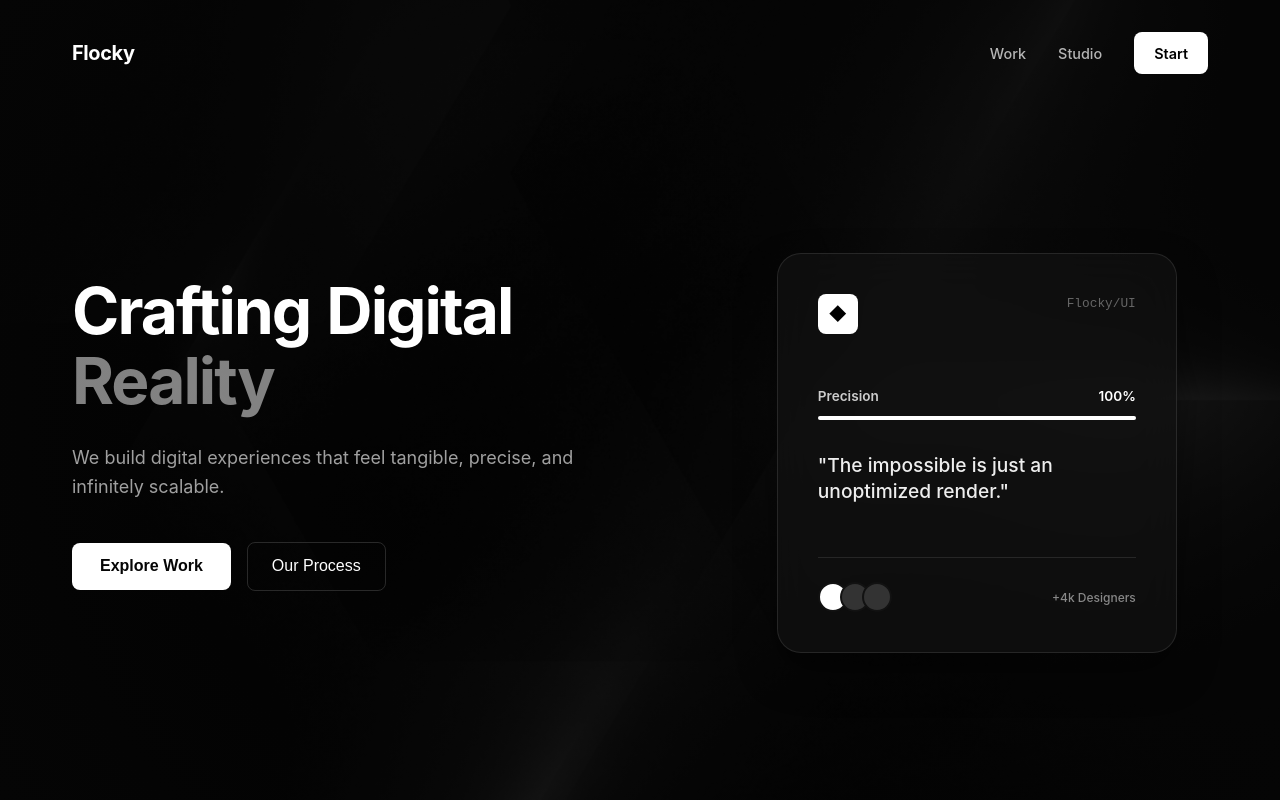
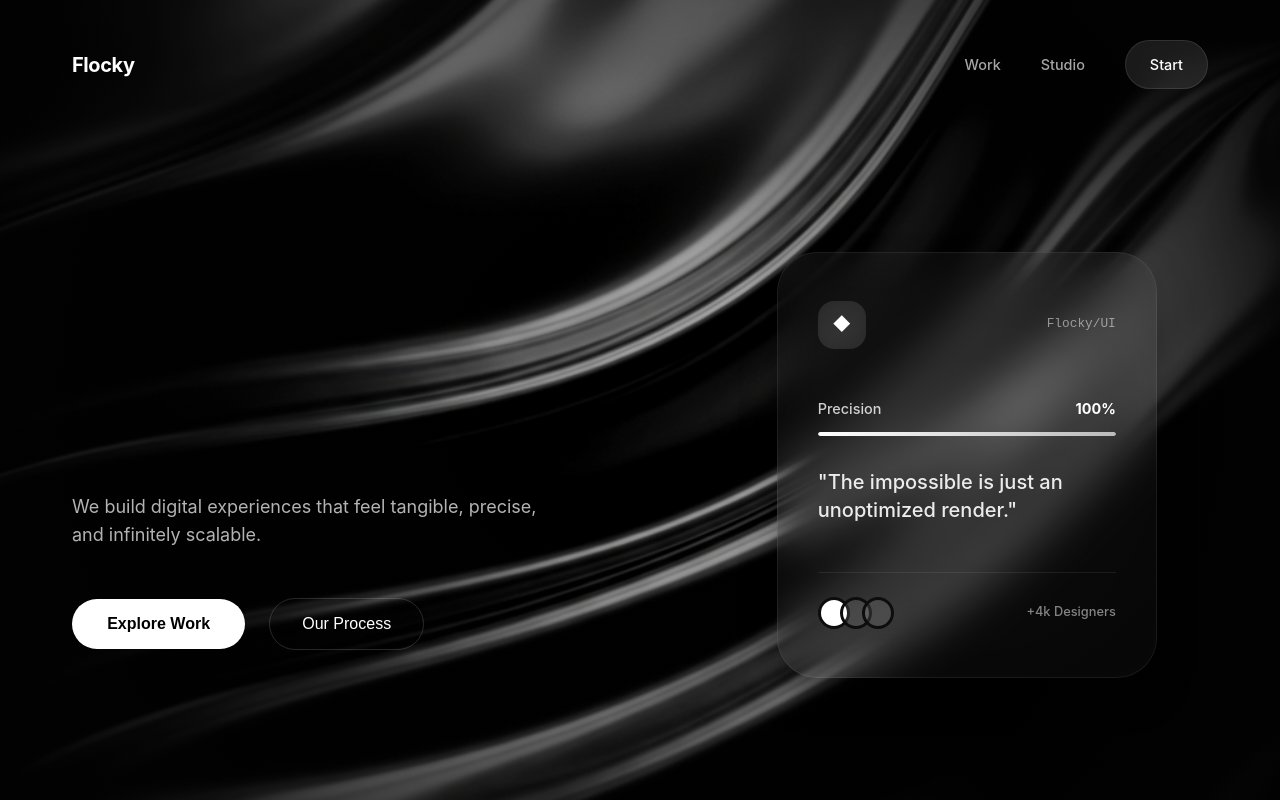
Before and after one commit to Leonxlnx/herosections, a Next.js app: page /hero-02 in a window 1280 px wide. Built offline with nearby package versions, Linux system fonts and the light colour scheme.

Commit message:
Upgrade Hero02 to Liquid Glass aesthetic

```diff
--- a/app/components/HeroGrid.tsx
+++ b/app/components/HeroGrid.tsx
@@ -21,10 +21,10 @@
     {
         id: 2,
         name: "Flocky",
-        description: "Ultra-premium dark mode hero. No 3D, just pure cinematic typography and refined glassmorphism.",
+        description: "Premium liquid glass aesthetic with organic monochrome visuals and ultra-smooth animations.",
         slug: "hero-02",
         status: "ready",
-        preview: "/hero2bg.png",
+        preview: "/hero2bg_liquid.png",
     },
     {
         id: 3,
--- a/app/heroes/hero-02/Hero02.module.css
+++ b/app/heroes/hero-02/Hero02.module.css
@@ -2,7 +2,8 @@
     position: relative;
     min-height: 100vh;
     width: 100%;
-    background: #050505;
+    background: #020202;
+    /* Deepest black */
     color: #fff;
     overflow: hidden;
     font-family: -apple-system, BlinkMacSystemFont, "SF Pro Display", "Segoe UI", Roboto, sans-serif;
@@ -15,18 +16,20 @@
     position: absolute;
     inset: 0;
     z-index: 0;
-    opacity: 0.5;
+    opacity: 0.8;
+    /* Higher opacity for the liquid detail */
 }
 
 .bgImage {
     object-fit: cover;
-    filter: grayscale(100%) contrast(1.1) brightness(0.6);
+    filter: contrast(1.1) brightness(0.9);
+    /* Cleaner, less dull */
 }
 
 .vignette {
     position: absolute;
     inset: 0;
-    background: radial-gradient(circle at 50% 50%, transparent 10%, #050505 100%);
+    background: radial-gradient(circle at 50% 50%, transparent 20%, #020202 100%);
     pointer-events: none;
 }
 
@@ -39,13 +42,10 @@
     display: flex;
     justify-content: space-between;
     align-items: center;
-    padding: 2rem 0;
+    padding: 2.5rem 2rem;
     width: 100%;
     max-width: 1200px;
-    /* Tighter standard width */
     margin: 0 auto;
-    padding-left: 2rem;
-    padding-right: 2rem;
 }
 
 .brand {
@@ -58,15 +58,15 @@
 .navRight {
     display: flex;
     align-items: center;
-    gap: 2rem;
+    gap: 2.5rem;
 }
 
 .navRight a {
     font-size: 0.9rem;
     font-weight: 500;
-    color: rgba(255, 255, 255, 0.7);
+    color: rgba(255, 255, 255, 0.65);
     text-decoration: none;
-    transition: color 0.2s ease;
+    transition: color 0.3s ease;
 }
 
 .navRight a:hover {
@@ -74,35 +74,36 @@
 }
 
 .navCta {
-    padding: 0.6rem 1.25rem;
-    background: #fff;
-    color: #000 !important;
-    border-radius: 8px;
-    /* More standard/pro curvature */
-    font-weight: 600 !important;
+    padding: 0.75rem 1.5rem;
+    background: rgba(255, 255, 255, 0.1);
+    backdrop-filter: blur(10px);
+    color: #fff !important;
+    border: 1px solid rgba(255, 255, 255, 0.1);
+    border-radius: 100px;
+    /* Capsule */
+    font-weight: 500 !important;
     font-size: 0.9rem !important;
-    transition: opacity 0.2s ease;
+    transition: all 0.3s ease;
 }
 
 .navCta:hover {
-    opacity: 0.9;
+    background: #fff;
+    color: #000 !important;
+    border-color: #fff;
 }
 
 /* ═══════════════════════════════════════════════════════════════════════════
-   GRID LAYOUT - COMPACT & PRO
+   GRID LAYOUT
    ═══════════════════════════════════════════════════════════════════════════ */
 .grid {
     flex: 1;
     display: grid;
-    grid-template-columns: 1.15fr 0.85fr;
-    /* Text gets slightly more space */
+    grid-template-columns: 1.1fr 0.9fr;
     width: 100%;
     max-width: 1200px;
-    /* Standard 'Pro' container */
     margin: 0 auto;
     align-items: center;
-    gap: 3rem;
-    /* Tighter gap */
+    gap: 4rem;
     padding: 0 2rem;
     position: relative;
     z-index: 10;
@@ -119,67 +120,68 @@
 }
 
 .title {
-    font-size: clamp(3rem, 5vw, 4.5rem);
-    /* More restrained pro size */
-    font-weight: 750;
-    line-height: 1.1;
-    letter-spacing: -0.03em;
-    margin-bottom: 1.75rem;
+    font-size: clamp(3.5rem, 5.5vw, 5rem);
+    font-weight: 800;
+    line-height: 1.05;
+    letter-spacing: -0.04em;
+    margin-bottom: 2rem;
     color: #fff;
+    /* Subtle gradient text for liquid feel */
+    background: linear-gradient(135deg, #fff 30%, #a0a0a0 100%);
+    -webkit-background-clip: text;
+    background-clip: text;
+    -webkit-text-fill-color: transparent;
 }
 
 .lineMask {
-    display: inline-block;
-    /* Natural flow */
-    margin-right: 0.25em;
+    display: block;
 }
 
 .lineMask span {
-    display: inline-block;
-}
-
-.highlight {
-    color: rgba(255, 255, 255, 0.5);
+    display: block;
 }
 
 .description {
     font-size: 1.125rem;
     line-height: 1.6;
-    color: #a0a0a0;
-    max-width: 540px;
-    margin-bottom: 2.5rem;
+    color: rgba(255, 255, 255, 0.7);
+    /* Slightly brighter */
+    max-width: 500px;
+    margin-bottom: 3rem;
     font-weight: 400;
 }
 
 .actions {
     display: flex;
     align-items: center;
-    gap: 1rem;
+    gap: 1.5rem;
 }
 
 .primaryBtn {
-    padding: 0.9rem 1.75rem;
+    padding: 1rem 2.2rem;
     background: #fff;
-    color: #050505;
+    color: #000;
     border: none;
-    border-radius: 8px;
+    border-radius: 100px;
+    /* Liquid capsule */
     font-size: 1rem;
     font-weight: 600;
     cursor: pointer;
-    transition: all 0.2s ease;
+    transition: all 0.3s cubic-bezier(0.2, 0.8, 0.2, 1);
 }
 
 .primaryBtn:hover {
-    background: #e5e5e5;
-    transform: translateY(-1px);
+    transform: scale(1.05);
+    box-shadow: 0 0 20px rgba(255, 255, 255, 0.3);
 }
 
 .secondaryBtn {
-    padding: 0.9rem 1.5rem;
+    padding: 1rem 2rem;
     background: transparent;
     color: #fff;
     border: 1px solid rgba(255, 255, 255, 0.15);
-    border-radius: 8px;
+    border-radius: 100px;
+    /* Liquid capsule */
     font-size: 1rem;
     font-weight: 500;
     cursor: pointer;
@@ -195,75 +197,96 @@
 .visualCol {
     display: flex;
     justify-content: center;
-    /* Centered in its column */
     align-items: center;
     height: 100%;
 }
 
 .glassCard {
     width: 100%;
-    max-width: 400px;
-    /* Keep it tight */
-    aspect-ratio: 1;
-    padding: 2.5rem;
-    background: rgba(18, 18, 18, 0.7);
-    backdrop-filter: blur(20px);
-    -webkit-backdrop-filter: blur(20px);
-    border: 1px solid rgba(255, 255, 255, 0.1);
-    border-radius: 24px;
-    box-shadow: 0 20px 40px rgba(0, 0, 0, 0.4);
+    max-width: 380px;
+    padding: 3rem 2.5rem;
+    /* Ultra-premium liquid glass */
+    background: rgba(255, 255, 255, 0.02);
+    backdrop-filter: blur(24px) saturate(120%);
+    -webkit-backdrop-filter: blur(24px) saturate(120%);
+    border: 1px solid rgba(255, 255, 255, 0.08);
+    border-radius: 40px;
+    /* Softer, more organic corners */
+    box-shadow:
+        0 20px 40px -10px rgba(0, 0, 0, 0.5),
+        inset 0 0 20px rgba(255, 255, 255, 0.02);
     display: flex;
     flex-direction: column;
     justify-content: space-between;
+    position: relative;
+    overflow: hidden;
+}
+
+/* Inner liquid highlights */
+.glassCard::before {
+    content: '';
+    position: absolute;
+    top: -50%;
+    left: -50%;
+    width: 200%;
+    height: 200%;
+    background: radial-gradient(circle, rgba(255, 255, 255, 0.03) 0%, transparent 60%);
+    z-index: 0;
+    pointer-events: none;
 }
 
 .cardHeader {
     display: flex;
     justify-content: space-between;
-    align-items: flex-start;
+    align-items: center;
+    position: relative;
+    z-index: 1;
 }
 
 .cardIcon {
-    width: 40px;
-    height: 40px;
+    width: 48px;
+    height: 48px;
     display: grid;
     place-items: center;
-    background: #fff;
-    color: #000;
-    border-radius: 8px;
+    background: rgba(255, 255, 255, 0.1);
+    color: #fff;
+    border-radius: 16px;
+    /* Soft square */
     font-size: 1.1rem;
+    backdrop-filter: blur(10px);
 }
 
 .cardLabel {
     font-family: monospace;
     font-size: 0.8rem;
-    color: #666;
+    color: rgba(255, 255, 255, 0.5);
 }
 
 .cardBody {
-    margin-top: auto;
-    margin-bottom: auto;
-    padding: 1.5rem 0;
+    margin: 3rem 0;
+    position: relative;
+    z-index: 1;
 }
 
 .statRow {
     display: flex;
     justify-content: space-between;
-    margin-bottom: 0.5rem;
-    font-size: 0.85rem;
-    font-weight: 600;
-    color: #ccc;
+    margin-bottom: 0.75rem;
+    font-size: 0.9rem;
+    font-weight: 500;
+    color: rgba(255, 255, 255, 0.8);
 }
 
 .statVal {
     color: #fff;
+    font-weight: 700;
 }
 
 .statBar {
     height: 4px;
     width: 100%;
     background: rgba(255, 255, 255, 0.1);
-    border-radius: 2px;
+    border-radius: 100px;
     overflow: hidden;
     margin-bottom: 2rem;
 }
@@ -271,7 +294,8 @@
 .statFill {
     width: 100%;
     height: 100%;
-    background: #fff;
+    background: linear-gradient(90deg, #fff, #bbb);
+    border-radius: 100px;
     transform-origin: left;
     animation: growBar 1.5s cubic-bezier(0.2, 0.8, 0.2, 1) forwards;
 }
@@ -287,10 +311,10 @@
 }
 
 .cardMessage {
-    font-size: 1.2rem;
+    font-size: 1.25rem;
     font-weight: 500;
     line-height: 1.4;
-    color: #eee;
+    color: rgba(255, 255, 255, 0.9);
 }
 
 .cardFooter {
@@ -298,7 +322,9 @@
     justify-content: space-between;
     align-items: center;
     padding-top: 1.5rem;
-    border-top: 1px solid rgba(255, 255, 255, 0.1);
+    border-top: 1px solid rgba(255, 255, 255, 0.08);
+    position: relative;
+    z-index: 1;
 }
 
 .avatarGroup {
@@ -306,12 +332,14 @@
 }
 
 .avatar {
-    width: 30px;
-    height: 30px;
+    width: 32px;
+    height: 32px;
     border-radius: 50%;
-    background: #333;
-    border: 2px solid #121212;
-    margin-left: -8px;
+    background: rgba(255, 255, 255, 0.1);
+    border: 3px solid #0d0d0d;
+    /* Matching bg check? close enough */
+    margin-left: -10px;
+    overflow: hidden;
 }
 
 .avatar:first-child {
@@ -320,9 +348,9 @@
 }
 
 .footerText {
-    font-size: 0.75rem;
+    font-size: 0.8rem;
     font-weight: 500;
-    color: #888;
+    color: rgba(255, 255, 255, 0.5);
 }
 
 /* ═══════════════════════════════════════════════════════════════════════════
@@ -332,9 +360,6 @@
     .grid {
         grid-template-columns: 1fr;
         gap: 3rem;
-        padding-bottom: 4rem;
-        max-width: 600px;
-        /* readable reading width on mobile */
     }
 
     .contentCol {
@@ -346,15 +371,11 @@
         justify-content: center;
     }
 
+    .navRight {
+        display: none;
+    }
+
     .title {
         font-size: 3.5rem;
     }
-
-    .nav {
-        justify-content: space-between;
-    }
-
-    .navRight {
-        display: none;
-    }
 }
--- a/app/heroes/hero-02/Hero02.tsx
+++ b/app/heroes/hero-02/Hero02.tsx
@@ -72,7 +72,7 @@
             {/* Background Texture */}
             <div className={styles.bgTexture}>
                 <Image
-                    src="/hero2bg.png"
+                    src="/hero2bg_liquid.png"
                     alt="Texture"
                     fill
                     className={styles.bgImage}
```
Also changed, not shown: public/hero2bg_liquid.png (added).
